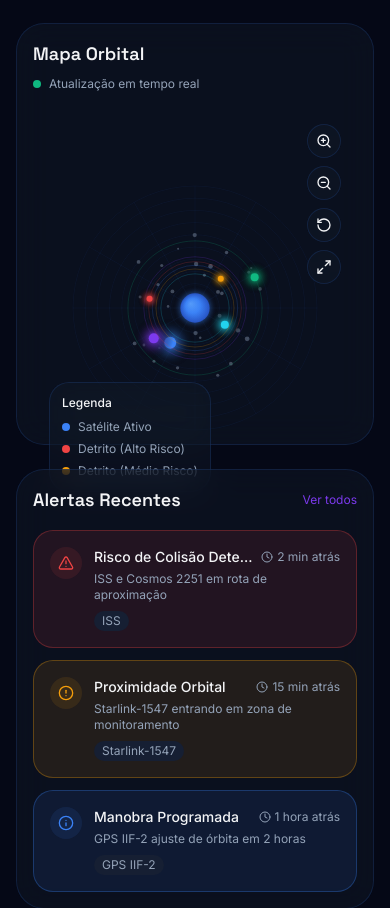
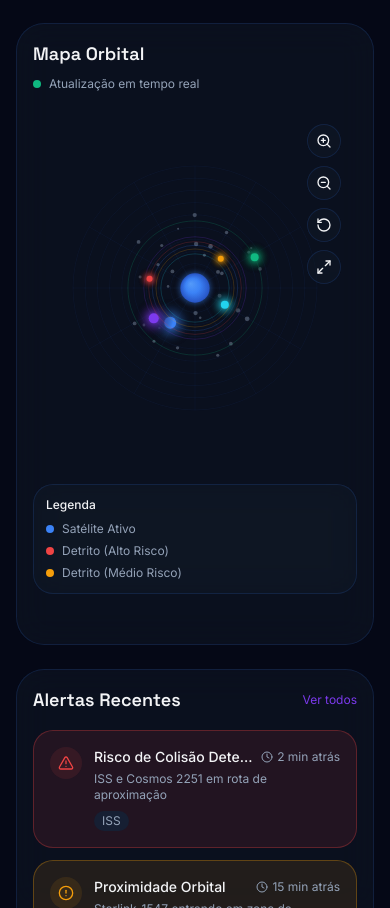
Before and after one commit to isabellafregnani/orbitguardplatform, a Next.js app: page /dashboard in a window 390 px wide. Shown: the part 852-1760 px from the top of the page. Built offline with nearby package versions, Linux system fonts and the light colour scheme; no server answers.

Commit message:
ajuste na responsividade dashboard

```diff
--- a/app/dashboard/page.tsx
+++ b/app/dashboard/page.tsx
@@ -72,7 +72,7 @@ export default function DashboardPage() {
               Atualização em tempo real
             </span>
           </div>
-          <div className="h-[320px] sm:h-[400px]">
+          <div className="min-h-[520px] sm:h-[400px] sm:min-h-0">
             <OrbitalMap />
           </div>
         </div>
--- a/components/dashboard/orbital-map.tsx
+++ b/components/dashboard/orbital-map.tsx
@@ -41,8 +41,8 @@ export function OrbitalMap() {
     const updateSize = () => {
       const container = canvas.parentElement
       if (container) {
-        canvas.width = container.clientWidth
-        canvas.height = container.clientHeight
+        canvas.width = canvas.clientWidth
+        canvas.height = canvas.clientHeight
       }
     }
 
@@ -181,10 +181,10 @@ export function OrbitalMap() {
   }, [selectedObject, zoom])
 
   return (
-    <div className="relative h-full w-full min-h-[400px]">
+    <div className="relative flex h-full min-h-[520px] w-full flex-col sm:block sm:min-h-[400px]">
       <canvas
         ref={canvasRef}
-        className="w-full h-full"
+        className="h-[360px] w-full sm:h-full"
       />
 
       {/* Controls */}
@@ -219,7 +219,7 @@ export function OrbitalMap() {
       </div>
 
       {/* Legend */}
-      <div className="absolute bottom-4 left-4 glass-card rounded-lg p-3">
+      <div className="mt-4 glass-card rounded-lg p-3 sm:absolute sm:bottom-4 sm:left-4 sm:mt-0">
         <div className="text-xs font-medium text-foreground mb-2">Legenda</div>
         <div className="flex flex-col gap-1.5">
           <div className="flex items-center gap-2">
```
